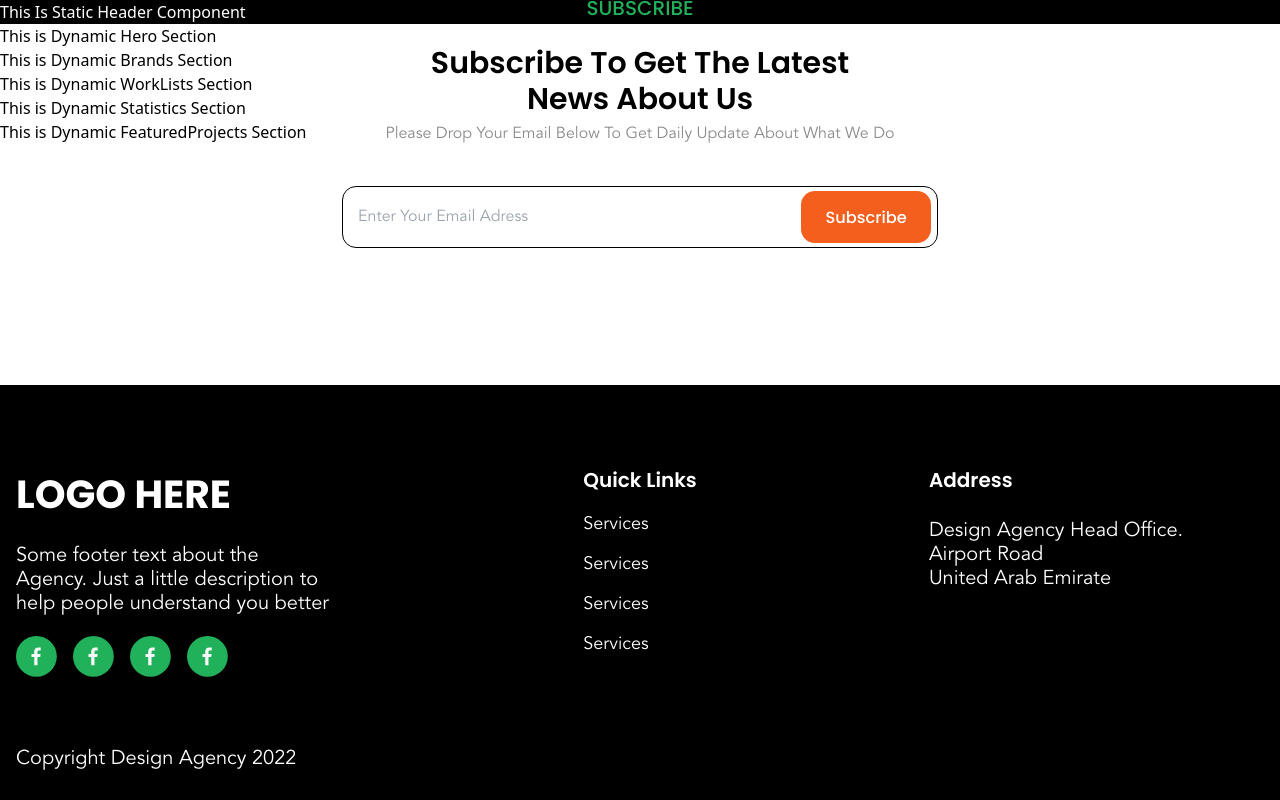
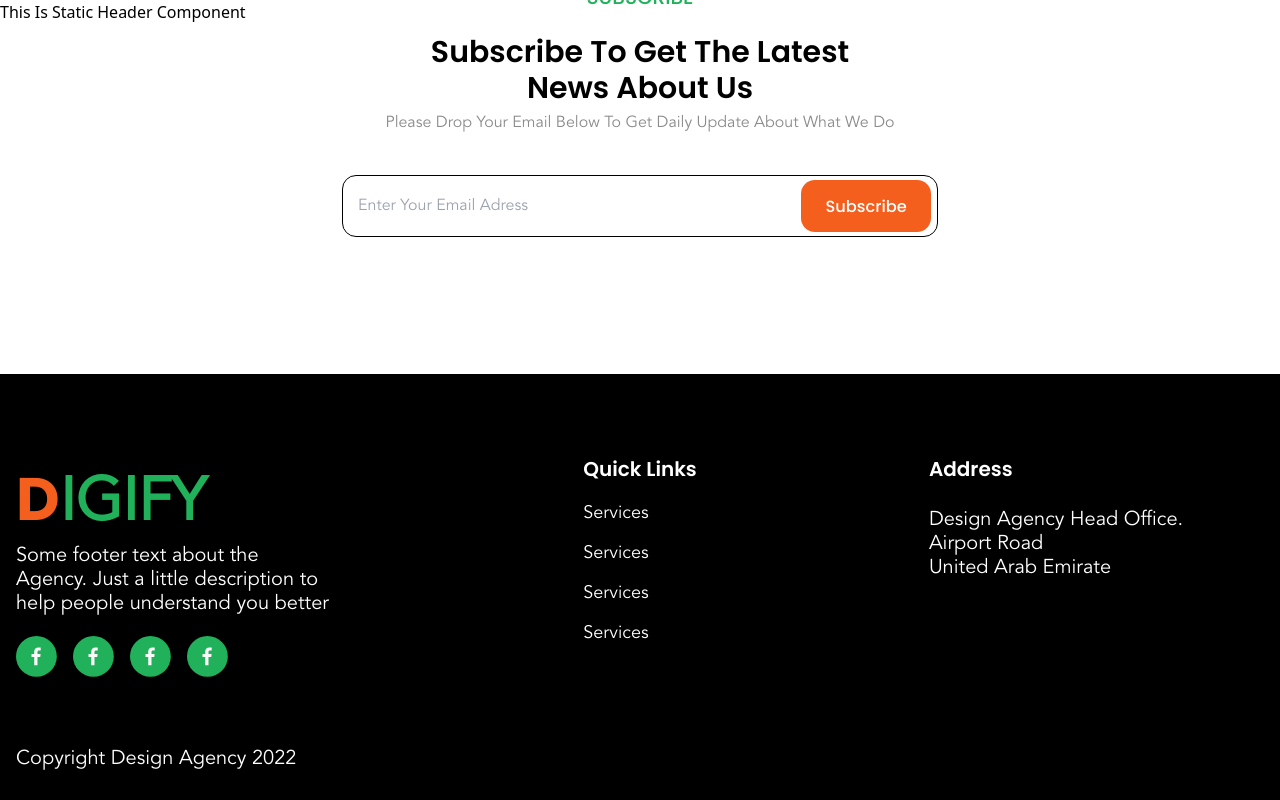
Before and after one commit to REACT-VCS/digify, a Next.js app: page / in a window 1280 px wide. Built offline with nearby package versions, Linux system fonts and the light colour scheme.

Commit message:
Create A Logo

```diff
--- a/app/(components)/footer.jsx
+++ b/app/(components)/footer.jsx
@@ -1,5 +1,6 @@
 import cn from "@/app/(lib)/cn";
 import Link from "next/link";
+import Logo from "./mini/logo";
 const Footer = ({ className }) => {
   return (
     <>
@@ -40,10 +41,8 @@ const Footer = ({ className }) => {
         >
           <div className="footer_top ccontainer mx-auto grid grid-cols-12 gap-y-5">
             <div className="col-span-12 md:col-span-4">
-              <h1 className="text-white text-[39.2px] not-italic font-bold leading-[normal] font-poppins">
-                LOGO HERE
-              </h1>
-              <p className="text-white text-xl not-italic font-normal leading-[normal] font-avenir py-4 lg:py-5 w-full lg:w-[318px]">
+              <Logo />
+              <p className="text-white text-xl not-italic font-normal leading-[normal] font-avenir pb-4 lg:pb-5 w-full lg:w-[318px]">
                 Some footer text about the Agency. Just a little description to
                 help people understand you better
               </p>
--- /dev/null
+++ b/app/(components)/mini/logo.jsx
@@ -0,0 +1,12 @@
+const Logo = () => {
+  return (
+    <>
+      <h1 className="not-italic font-bold leading-[normal] text-6xl">
+        <span className="text-[#F55F1D] font-poppins">D</span>
+        <span className="text-[#20B15A] font-avenir">IGIFY</span>
+      </h1>
+    </>
+  );
+};
+
+export default Logo;
--- a/app/page.jsx
+++ b/app/page.jsx
@@ -33,12 +33,12 @@ const Page = async () => {
   // );
   return (
     <>
-      <FrontendLayout headerCss={"bg-black text-white"}>
-        <Hero />
+      <FrontendLayout>
+        {/* <Hero />
         <Brands />
         <WorkLists />
         <Statistics />
-        <FeaturedProjects />
+        <FeaturedProjects /> */}
       </FrontendLayout>
     </>
   );
```
